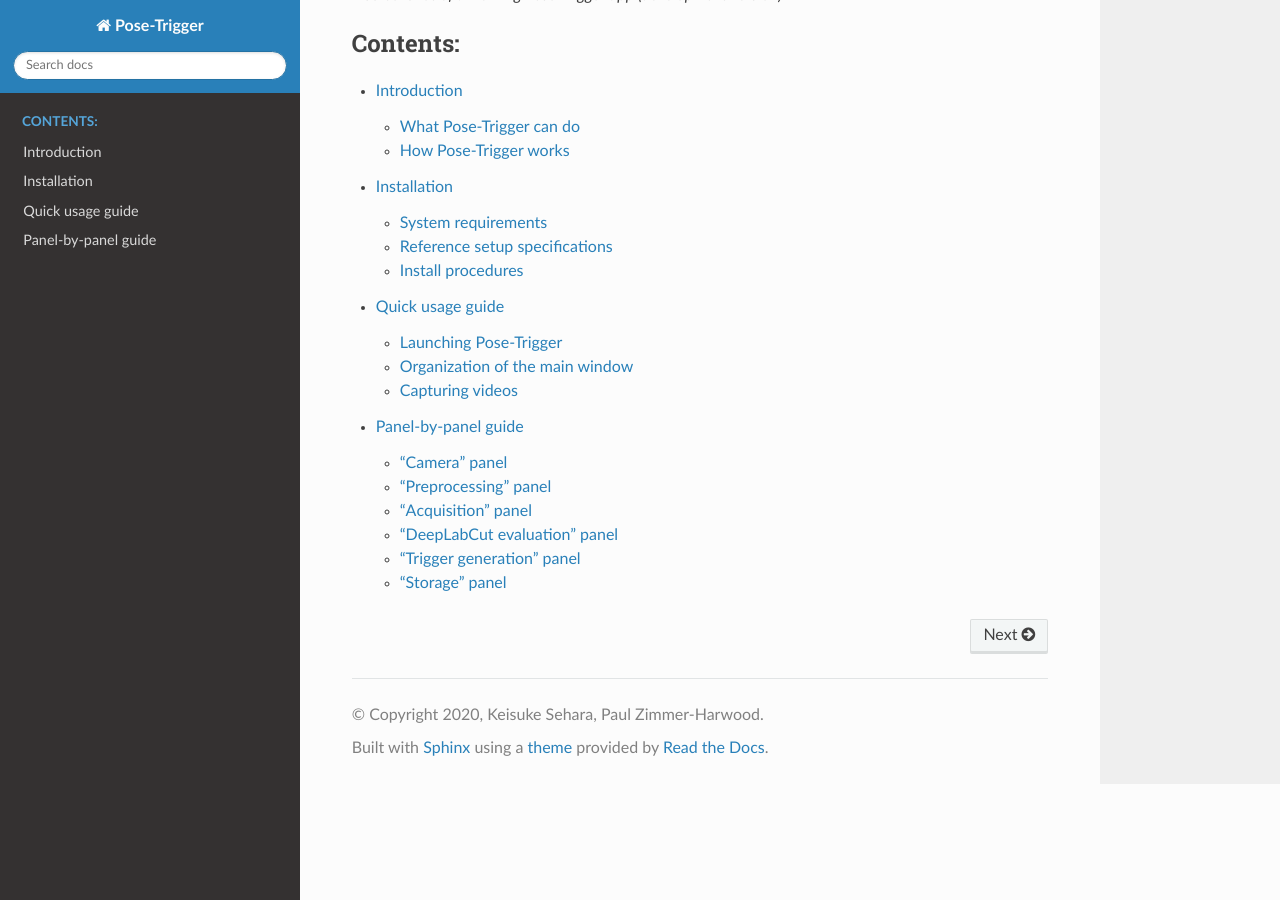
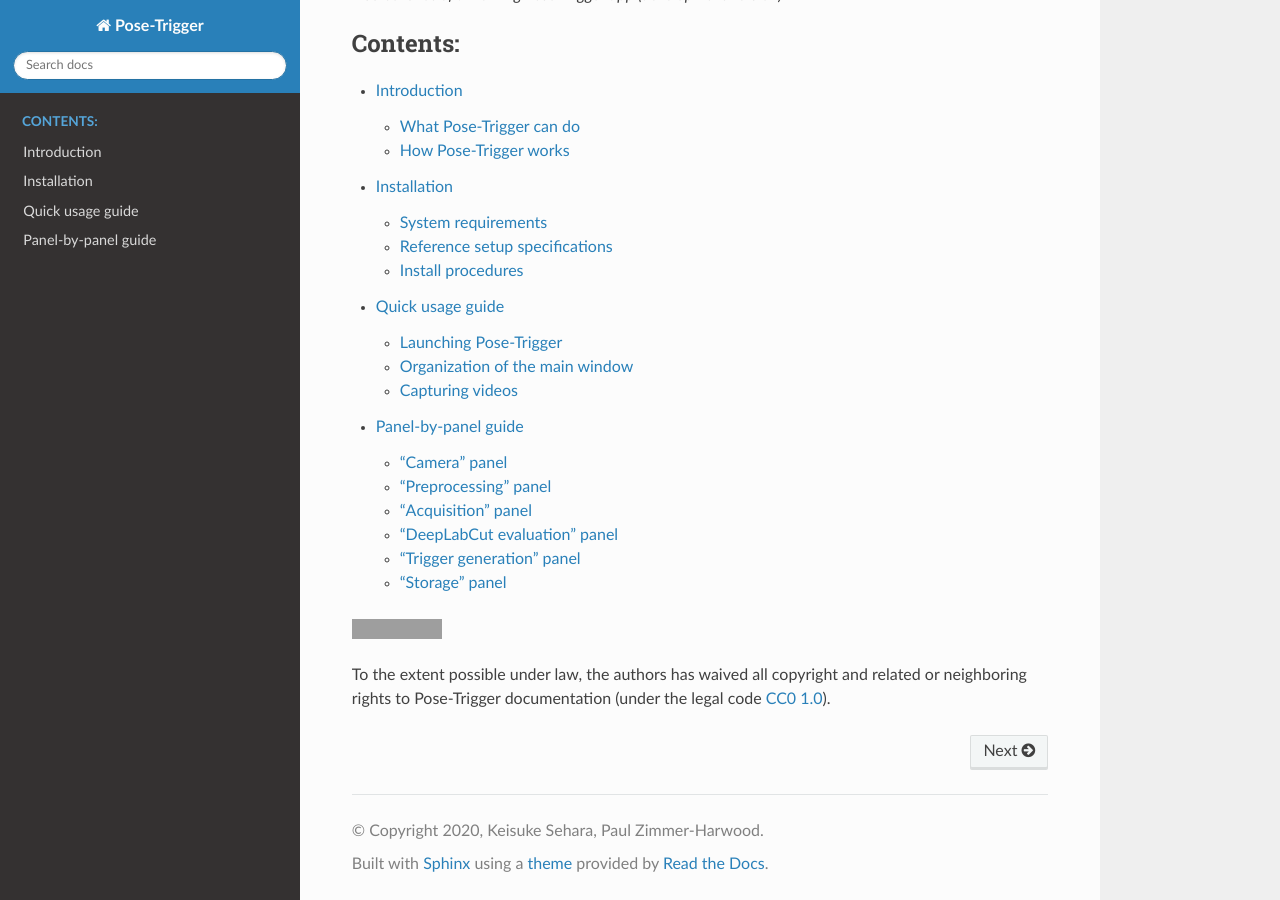
Before and after one commit to gwappa/python-posetrigger, a Sphinx documentation site: the page built from docs/source/index.rst, in a window 1280 px wide and 900 px high, scrolled down 549 px. Built offline with Sphinx 7.4.7 and the Read the Docs theme 2.0.0, drawn with Linux system fonts in a browser that asks for light colours; grey boxes are pictures that could not be loaded.

Commit message:
administrative updates
- generate PDF doc
- add license terms for sub-projects
- remove build-doc

```diff
--- a/docs/source/index.rst
+++ b/docs/source/index.rst
@@ -23,6 +23,11 @@
    quick
    panels
 
+.. image:: http://i.creativecommons.org/p/zero/1.0/88x31.png
+
+To the extent possible under law, the authors has waived all copyright and related or neighboring rights to Pose-Trigger documentation (under the legal code `CC0 1.0`_).
+
+.. _CC0 1.0: https://creativecommons.org/publicdomain/zero/1.0/
 
 ..
     Indices and tables
```
Also changed, not shown: README.md (+3 -3 lines), libraries/README.md, 3 other files.
